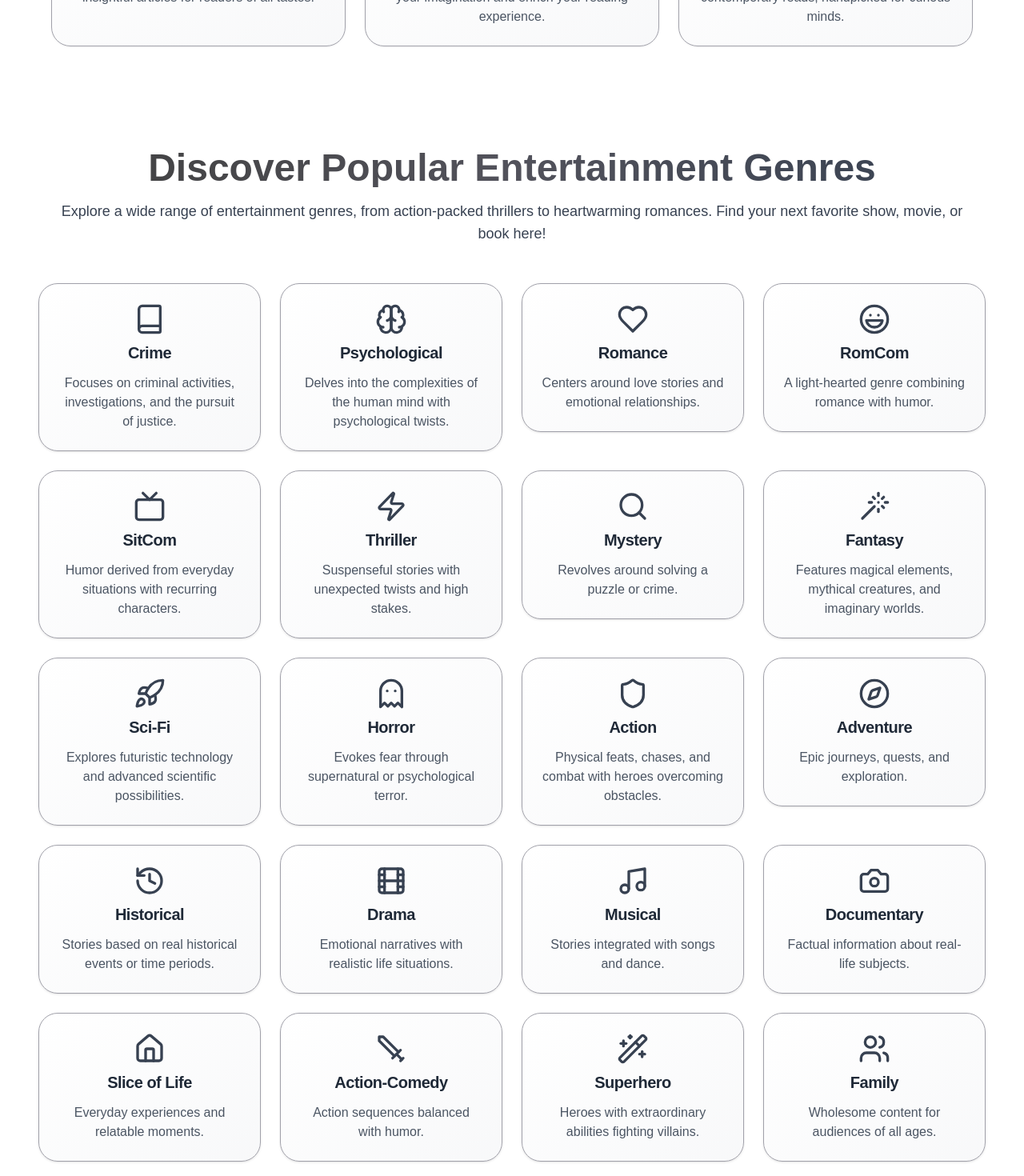
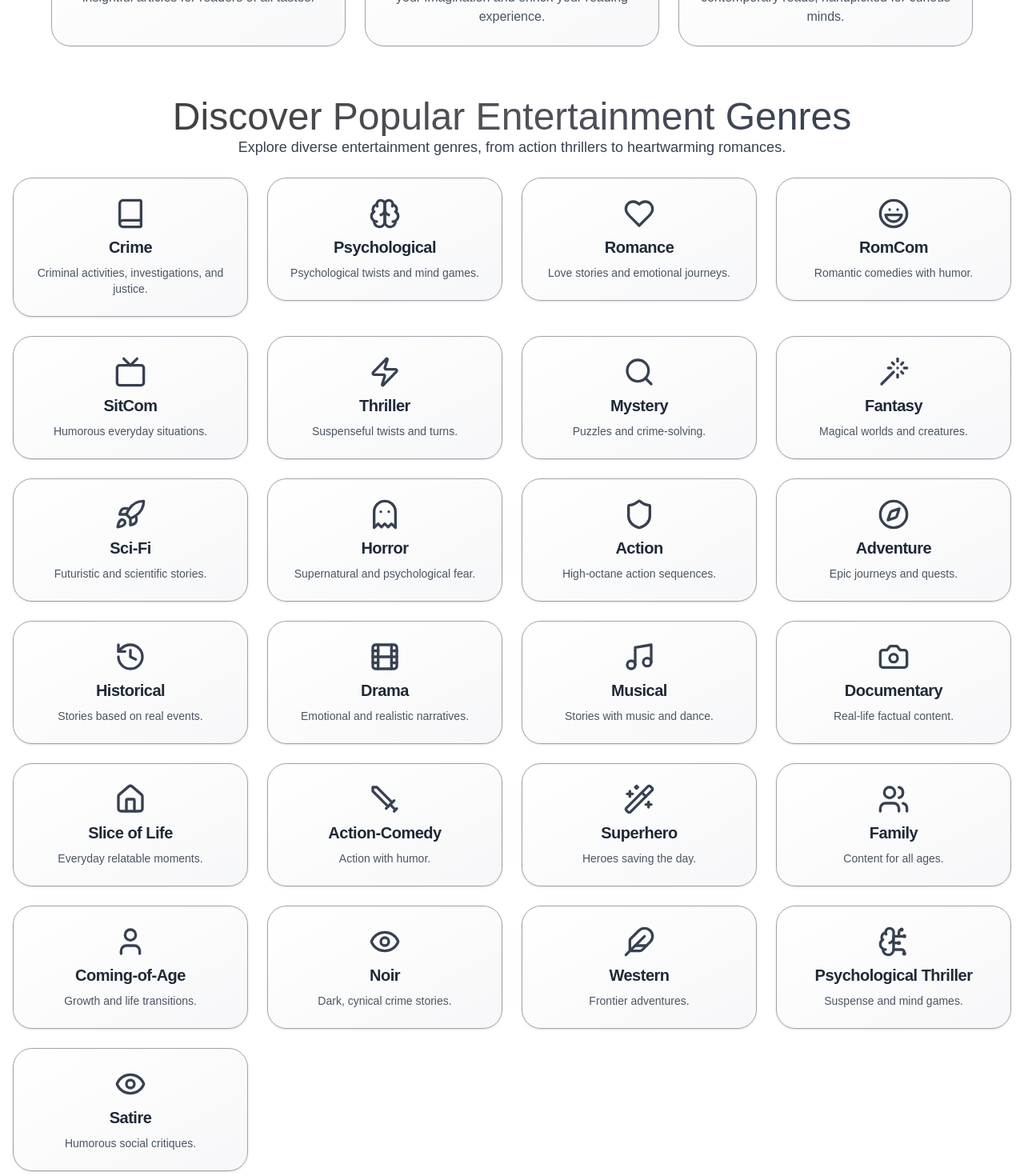
Before and after one commit to RRAJ644/the-scripted-reality, a Next.js app: page / in a window 1280 px wide. Shown: the part 1240-2710 px from the top of the page at 80% size. Built offline with nearby package versions, Linux system fonts and the light colour scheme.

Commit message:
Little responsive fixes

```diff
--- a/components/custom/Featured.tsx
+++ b/components/custom/Featured.tsx
@@ -28,8 +28,8 @@ const features = [
 const Featured = () => {
   return (
     <section className='py-16 px-6 w-full flex flex-col gap-y-10'>
-      <div className='max-w-6xl mx-auto text-center space-y-4'>
-        <h2 className='text-4xl md:text-5xl font-normal bg-gradient-to-r from-neutral-700 via-zinc-600 to-gray-700 text-transparent bg-clip-text'>
+      <div className='max-w-5xl mx-auto text-center space-y-4'>
+        <h2 className='max-sm:text-3xl text-4xl md:text-5xl font-normal bg-gradient-to-r from-neutral-700 via-zinc-600 to-gray-700 text-transparent bg-clip-text'>
           We Love Our Readers
         </h2>
         <p className='text-lg text-gray-700 dark:text-gray-300'>
--- a/components/custom/Genres.tsx
+++ b/components/custom/Genres.tsx
@@ -1,6 +1,6 @@
 'use client'
 
-import React, { useState } from 'react'
+import React, { useState, useMemo } from 'react'
 import { Card, CardContent, CardHeader, CardTitle } from '@/components/ui/card'
 import {
   Book,
@@ -24,7 +24,6 @@ import {
   Sword,
   Users,
   Feather,
-  // HatWizard,
   BrainCircuit,
   Eye,
   WandSparkles,
@@ -32,167 +31,166 @@ import {
 import PointerTooltip from './PointerTooltip'
 import Link from 'next/link'
 
-const genres = [
-  {
-    icon: <Book className='w-10 h-10 text-gray-700 dark:text-gray-100' />,
-    title: 'Crime',
-    description:
-      'Focuses on criminal activities, investigations, and the pursuit of justice.',
-  },
-  {
-    icon: <Brain className='w-10 h-10 text-gray-700 dark:text-gray-100' />,
-    title: 'Psychological',
-    description:
-      'Delves into the complexities of the human mind with psychological twists.',
-  },
-  {
-    icon: <Heart className='w-10 h-10 text-gray-700 dark:text-gray-100' />,
-    title: 'Romance',
-    description: 'Centers around love stories and emotional relationships.',
-  },
-  {
-    icon: <Laugh className='w-10 h-10 text-gray-700 dark:text-gray-100' />,
-    title: 'RomCom',
-    description: 'A light-hearted genre combining romance with humor.',
-  },
-  {
-    icon: <Tv className='w-10 h-10 text-gray-700 dark:text-gray-100' />,
-    title: 'SitCom',
-    description:
-      'Humor derived from everyday situations with recurring characters.',
-  },
-  {
-    icon: <Zap className='w-10 h-10 text-gray-700 dark:text-gray-100' />,
-    title: 'Thriller',
-    description: 'Suspenseful stories with unexpected twists and high stakes.',
-  },
-  {
-    icon: <Search className='w-10 h-10 text-gray-700 dark:text-gray-100' />,
-    title: 'Mystery',
-    description: 'Revolves around solving a puzzle or crime.',
-  },
-  {
-    icon: <Wand className='w-10 h-10 text-gray-700 dark:text-gray-100' />,
-    title: 'Fantasy',
-    description:
-      'Features magical elements, mythical creatures, and imaginary worlds.',
-  },
-  {
-    icon: <Rocket className='w-10 h-10 text-gray-700 dark:text-gray-100' />,
-    title: 'Sci-Fi',
-    description:
-      'Explores futuristic technology and advanced scientific possibilities.',
-  },
-  {
-    icon: <Ghost className='w-10 h-10 text-gray-700 dark:text-gray-100' />,
-    title: 'Horror',
-    description: 'Evokes fear through supernatural or psychological terror.',
-  },
-  {
-    icon: <Shield className='w-10 h-10 text-gray-700 dark:text-gray-100' />,
-    title: 'Action',
-    description:
-      'Physical feats, chases, and combat with heroes overcoming obstacles.',
-  },
-  {
-    icon: <Compass className='w-10 h-10 text-gray-700 dark:text-gray-100' />,
-    title: 'Adventure',
-    description: 'Epic journeys, quests, and exploration.',
-  },
-  {
-    icon: <History className='w-10 h-10 text-gray-700 dark:text-gray-100' />,
-    title: 'Historical',
-    description: 'Stories based on real historical events or time periods.',
-  },
-  {
-    icon: <Film className='w-10 h-10 text-gray-700 dark:text-gray-100' />,
-    title: 'Drama',
-    description: 'Emotional narratives with realistic life situations.',
-  },
-  {
-    icon: <Music className='w-10 h-10 text-gray-700 dark:text-gray-100' />,
-    title: 'Musical',
-    description: 'Stories integrated with songs and dance.',
-  },
-  {
-    icon: <Camera className='w-10 h-10 text-gray-700 dark:text-gray-100' />,
-    title: 'Documentary',
-    description: 'Factual information about real-life subjects.',
-  },
-  {
-    icon: <Home className='w-10 h-10 text-gray-700 dark:text-gray-100' />,
-    title: 'Slice of Life',
-    description: 'Everyday experiences and relatable moments.',
-  },
-  {
-    icon: <Sword className='w-10 h-10 text-gray-700 dark:text-gray-100' />,
-    title: 'Action-Comedy',
-    description: 'Action sequences balanced with humor.',
-  },
-  {
-    icon: (
-      <WandSparkles className='w-10 h-10 text-gray-700 dark:text-gray-100' />
-    ),
-    title: 'Superhero',
-    description: 'Heroes with extraordinary abilities fighting villains.',
-  },
-  {
-    icon: <Users className='w-10 h-10 text-gray-700 dark:text-gray-100' />,
-    title: 'Family',
-    description: 'Wholesome content for audiences of all ages.',
-  },
-  {
-    icon: <User className='w-10 h-10 text-gray-700 dark:text-gray-100' />,
-    title: 'Coming-of-Age',
-    description: 'Character growth from youth to adulthood.',
-  },
-  {
-    icon: <Eye className='w-10 h-10 text-gray-700 dark:text-gray-100' />,
-    title: 'Noir',
-    description: 'Dark and cynical crime stories.',
-  },
-  {
-    icon: <Feather className='w-10 h-10 text-gray-700 dark:text-gray-100' />,
-    title: 'Western',
-    description: 'Stories set in the American frontier.',
-  },
-  {
-    icon: (
-      <BrainCircuit className='w-10 h-10 text-gray-700 dark:text-gray-100' />
-    ),
-    title: 'Psychological Thriller',
-    description: 'Suspense with psychological elements.',
-  },
-  {
-    icon: <Eye className='w-10 h-10 text-gray-700 dark:text-gray-100' />,
-    title: 'Satire',
-    description: 'Humor and irony to critique societal norms.',
-  },
-]
-
 const Genres = () => {
   const [tooltipText, setTooltipText] = useState<string | null>(null)
 
+  const iconClass = 'w-10 h-10 text-gray-700 dark:text-gray-100'
+
+  const genres = useMemo(
+    () => [
+      {
+        icon: <Book className={iconClass} />,
+        title: 'Crime',
+        description: 'Criminal activities, investigations, and justice.',
+      },
+      {
+        icon: <Brain className={iconClass} />,
+        title: 'Psychological',
+        description: 'Psychological twists and mind games.',
+      },
+      {
+        icon: <Heart className={iconClass} />,
+        title: 'Romance',
+        description: 'Love stories and emotional journeys.',
+      },
+      {
+        icon: <Laugh className={iconClass} />,
+        title: 'RomCom',
+        description: 'Romantic comedies with humor.',
+      },
+      {
+        icon: <Tv className={iconClass} />,
+        title: 'SitCom',
+        description: 'Humorous everyday situations.',
+      },
+      {
+        icon: <Zap className={iconClass} />,
+        title: 'Thriller',
+        description: 'Suspenseful twists and turns.',
+      },
+      {
+        icon: <Search className={iconClass} />,
+        title: 'Mystery',
+        description: 'Puzzles and crime-solving.',
+      },
+      {
+        icon: <Wand className={iconClass} />,
+        title: 'Fantasy',
+        description: 'Magical worlds and creatures.',
+      },
+      {
+        icon: <Rocket className={iconClass} />,
+        title: 'Sci-Fi',
+        description: 'Futuristic and scientific stories.',
+      },
+      {
+        icon: <Ghost className={iconClass} />,
+        title: 'Horror',
+        description: 'Supernatural and psychological fear.',
+      },
+      {
+        icon: <Shield className={iconClass} />,
+        title: 'Action',
+        description: 'High-octane action sequences.',
+      },
+      {
+        icon: <Compass className={iconClass} />,
+        title: 'Adventure',
+        description: 'Epic journeys and quests.',
+      },
+      {
+        icon: <History className={iconClass} />,
+        title: 'Historical',
+        description: 'Stories based on real events.',
+      },
+      {
+        icon: <Film className={iconClass} />,
+        title: 'Drama',
+        description: 'Emotional and realistic narratives.',
+      },
+      {
+        icon: <Music className={iconClass} />,
+        title: 'Musical',
+        description: 'Stories with music and dance.',
+      },
+      {
+        icon: <Camera className={iconClass} />,
+        title: 'Documentary',
+        description: 'Real-life factual content.',
+      },
+      {
+        icon: <Home className={iconClass} />,
+        title: 'Slice of Life',
+        description: 'Everyday relatable moments.',
+      },
+      {
+        icon: <Sword className={iconClass} />,
+        title: 'Action-Comedy',
+        description: 'Action with humor.',
+      },
+      {
+        icon: <WandSparkles className={iconClass} />,
+        title: 'Superhero',
+        description: 'Heroes saving the day.',
+      },
+      {
+        icon: <Users className={iconClass} />,
+        title: 'Family',
+        description: 'Content for all ages.',
+      },
+      {
+        icon: <User className={iconClass} />,
+        title: 'Coming-of-Age',
+        description: 'Growth and life transitions.',
+      },
+      {
+        icon: <Eye className={iconClass} />,
+        title: 'Noir',
+        description: 'Dark, cynical crime stories.',
+      },
+      {
+        icon: <Feather className={iconClass} />,
+        title: 'Western',
+        description: 'Frontier adventures.',
+      },
+      {
+        icon: <BrainCircuit className={iconClass} />,
+        title: 'Psychological Thriller',
+        description: 'Suspense and mind games.',
+      },
+      {
+        icon: <Eye className={iconClass} />,
+        title: 'Satire',
+        description: 'Humorous social critiques.',
+      },
+    ],
+    []
+  )
+
   return (
-    <section className='py-16 px-6 md:px-12'>
-      <div className='max-w-6xl mx-auto text-center mb-12'>
-        <h2 className='text-4xl md:text-5xl font-bold bg-gradient-to-r from-neutral-700 via-zinc-600 to-gray-700 text-transparent bg-clip-text mb-4'>
+    <section className='w-full flex flex-col items-center justify-center gap-y-6'>
+      <div className='max-w-6xl mx-auto text-center px-4'>
+        <h2 className='max-sm:text-3xl text-4xl lg:text-5xl font-normal bg-gradient-to-r from-neutral-700 via-zinc-600 to-gray-700 text-transparent bg-clip-text'>
           Discover Popular Entertainment Genres
         </h2>
         <p className='text-lg text-gray-700 dark:text-gray-300'>
-          Explore a wide range of entertainment genres, from action-packed
-          thrillers to heartwarming romances. Find your next favorite show,
-          movie, or book here!
+          Explore diverse entertainment genres, from action thrillers to
+          heartwarming romances.
         </p>
       </div>
 
-      <div className='grid grid-cols-2 md:grid-cols-3 lg:grid-cols-4 gap-6 max-w-7xl mx-auto'>
+      <div className='grid grid-cols-1 md:grid-cols-2 lg:grid-cols-4 gap-6 px-4'>
         {genres.map((genre, index) => {
-          const url = `http://localhost:3000/read/${genre?.title?.toLowerCase()}`
+          const url = `/read/${genre.title.toLowerCase()}`
           return (
-            <Link href={url} target='_blank' key={index}>
+            <Link
+              href={url}
+              target='_blank'
+              key={index}
+              aria-label={`View ${genre.title} genre`}
+            >
               <Card
-                className='group cursor-pointer border border-zinc-400 dark:border-zinc-600 backdrop-blur-lg bg-gradient-to-br from-white/60 to-gray-100/60 dark:from-zinc-900/60 dark:to-zinc-800/60 rounded-3xl hover:scale-105 hover:-rotate-1 transition-transform duration-500 hover:shadow-xl'
+                className='group cursor-pointer border border-zinc-400 dark:border-zinc-600 backdrop-blur-lg bg-gradient-to-br from-white/70 to-gray-100/70 dark:from-zinc-900/70 dark:to-zinc-800/70 rounded-3xl hover:scale-105 hover:-rotate-2 transition-transform duration-500 hover:shadow-2xl'
                 onMouseEnter={() => setTooltipText(url)}
                 onMouseLeave={() => setTooltipText(null)}
               >
@@ -200,10 +198,10 @@ const Genres = () => {
                   {genre.icon}
                 </CardHeader>
                 <CardContent className='text-center'>
-                  <CardTitle className='mb-3 text-xl font-semibold text-gray-800 dark:text-gray-100'>
+                  <CardTitle className='mb-2 text-xl font-bold text-gray-800 dark:text-gray-100'>
                     {genre.title}
                   </CardTitle>
-                  <p className='text-gray-600 dark:text-gray-400'>
+                  <p className='text-gray-600 dark:text-gray-400 text-sm'>
                     {genre.description}
                   </p>
                 </CardContent>
@@ -212,6 +210,7 @@ const Genres = () => {
           )
         })}
       </div>
+
       <PointerTooltip text={tooltipText} />
     </section>
   )
```
Also changed, not shown: components/custom/Hero.tsx (+5 -5 lines).
